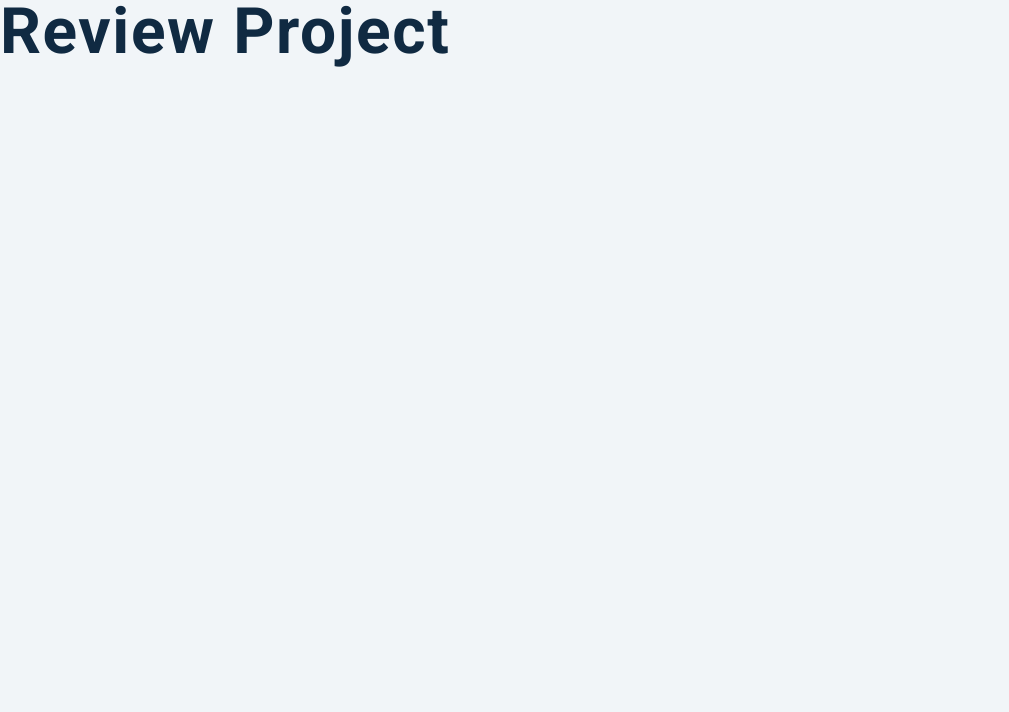
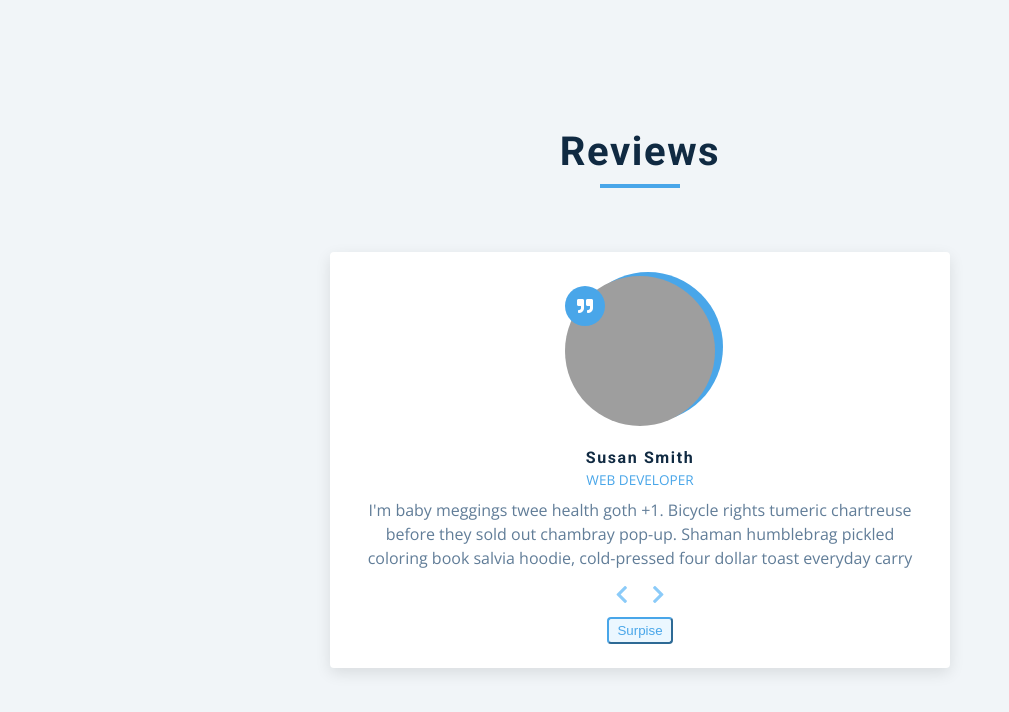
Before and after one commit to Jonathan-Martin1/Javascript-Project-3-Reviews, a plain HTML site: page index.html in a window 1280 px wide. Shown: the whole page, without its empty margins (0-1009 px from the left). Drawn offline with nearby package versions, Linux system fonts and the light colour scheme; grey boxes are pictures that could not be loaded.

Commit message:
Update index.html

```diff
--- a/index.html
+++ b/index.html
@@ -14,7 +14,31 @@
     <link rel="stylesheet" href="styles.css" />
   </head>
   <body>
-    <h1>review project</h1>
+    <main>
+      <section class="container">
+        <!-- title-->
+        <div class="title">
+          <h2>Reviews</h2>
+          <div class="underline"></div>
+        </div>
+        <!-- review-->
+        <article class="review">
+          <div class="img-container">
+            <img src="person-1.jpeg" id="person-img" alt="">
+          </div>
+          <h4 id="author">Sara Jones</h4>
+          <p id="job">UX Designer</p>
+          <p id="info">Lorem ipsum dolor, sit amet consectetur adipisicing elit. Porro cum, deserunt odit nemo amet suscipit numquam dolorem. Deserunt, ratione adipisci?</p>
+          <!-- prev next buttons-->
+          <div class="button-container">
+            <button class="prev-btn"><i class="fas fa-chevron-left"></i></button>
+            <button class="next-btn"><i class="fas fa-chevron-right"></i></button>
+          </div>
+          <!-- random button-->
+          <button class="random-btn">Surpise</button>
+        </article>
+      </section>
+    </main>
     <!-- javascript -->
     <script src="app.js"></script>
   </body>
```
